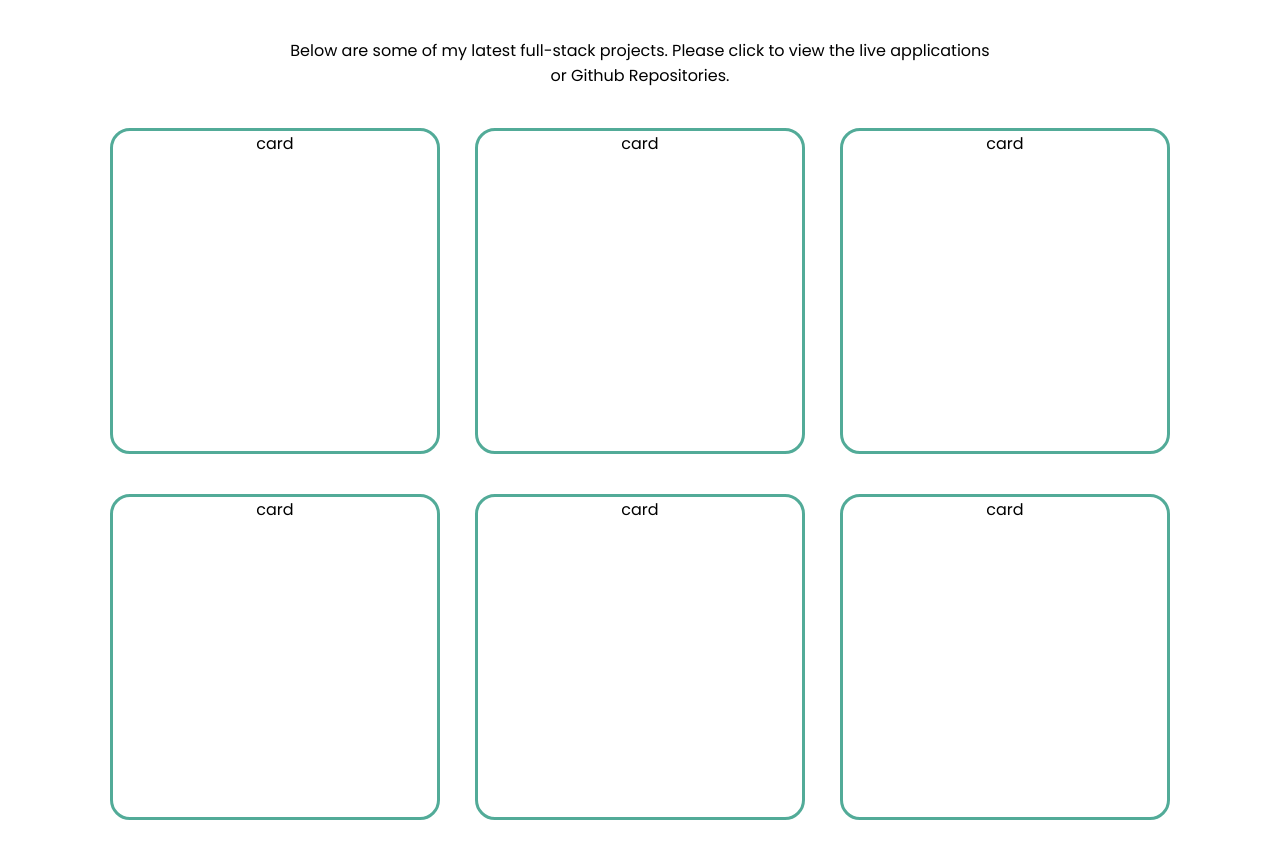
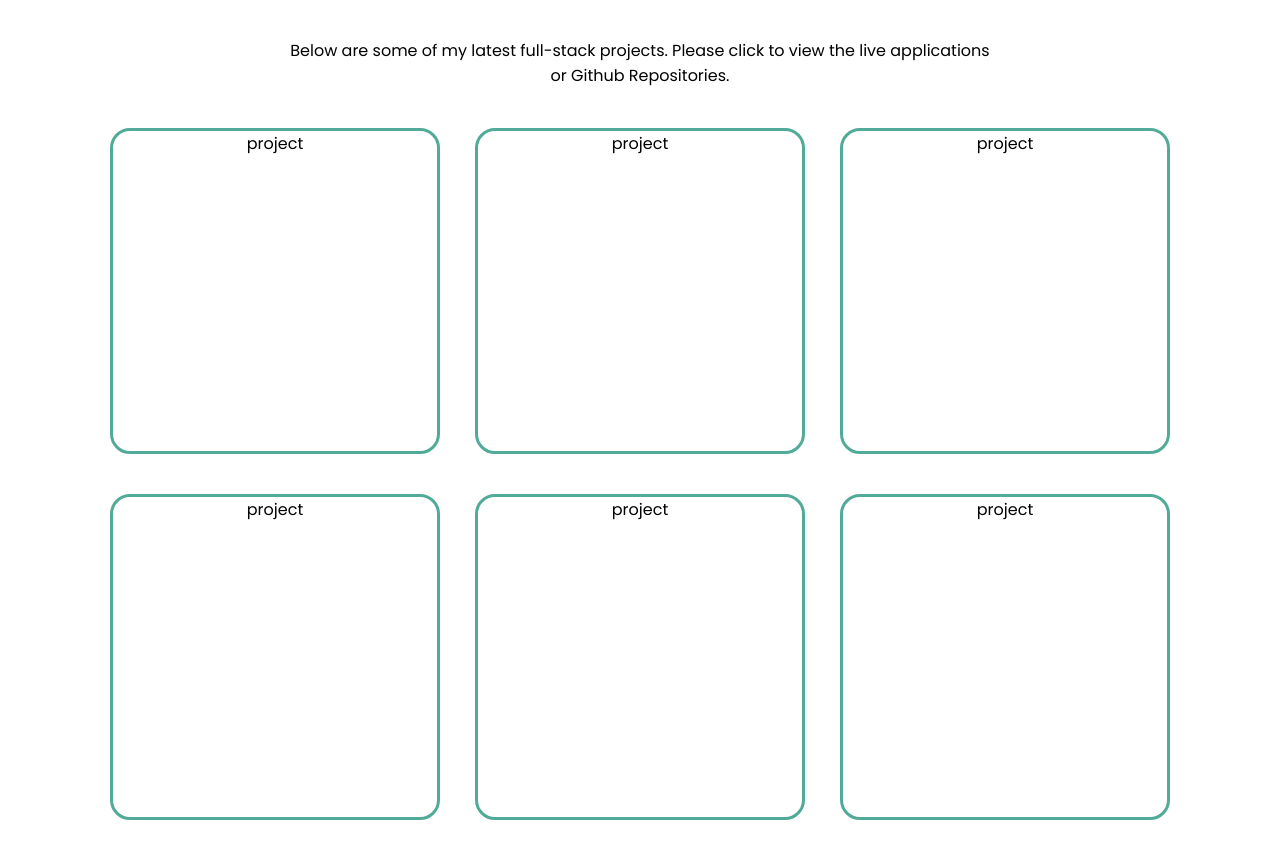
Before and after one commit to jamesbroski/React-Portfolio, a React (Create React App) app in the folder my-app/: page / in a window 1280 px wide. Shown: the part 1707-2565 px from the top of the page. Built offline with nearby package versions, Linux system fonts and the light colour scheme.

Commit message:
literally nothing

```diff
--- a/my-app/src/components/project/Project.js
+++ b/my-app/src/components/project/Project.js
@@ -1,7 +1,7 @@
 import "./Project.css";
 
 const Project = () => {
-  return <div className="p">card</div>;
+  return <div className="p">project</div>;
 };
 
 export default Project;
```
